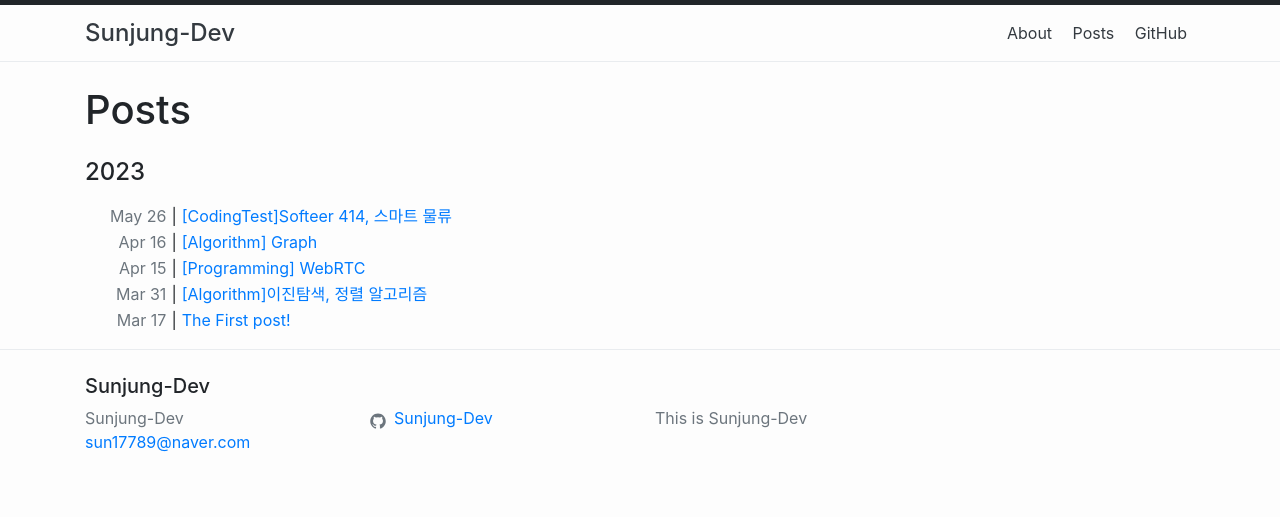
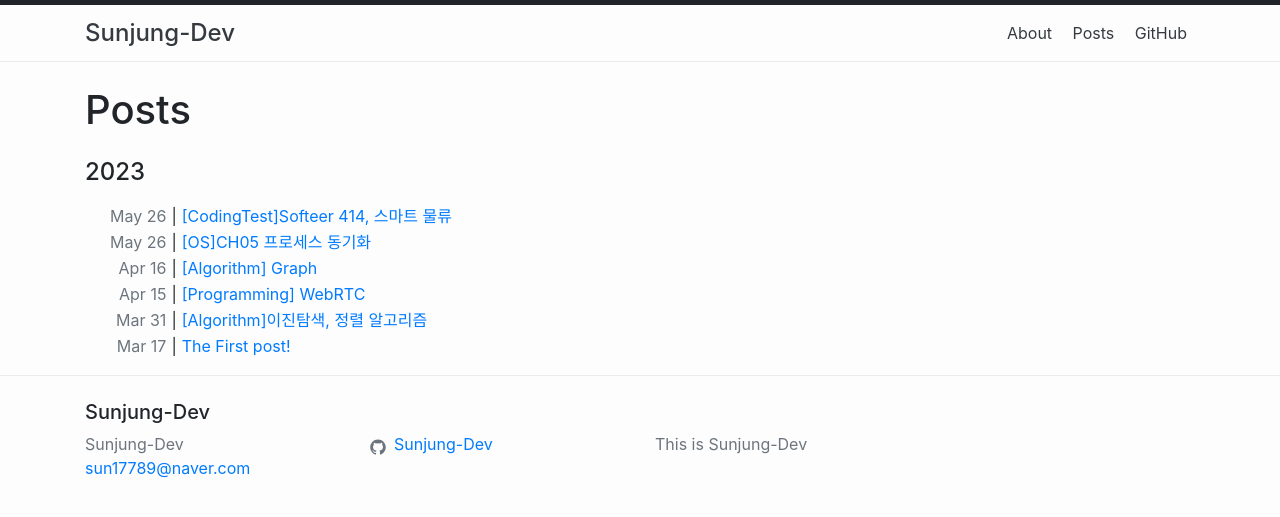
Before and after one commit to Sunjung-Dev/sunjung-dev.github.io, a Jekyll site: the page built from posts.md, in a window 1280 px wide. Shown: the top 517 px of the page. Built offline with Jekyll 4.4.1, drawn with Linux system fonts in a browser that asks for light colours.

Commit message:
414번 수정

```diff
--- /dev/null
+++ b/_posts/2023-05-27-os-ch05.md
@@ -0,0 +1,6 @@
+---
+layout: post
+title:  "[OS]CH05 프로세스 동기화"
+date:   2023-05-27 00:00:00 +0900
+category: OS
+---
```
Also changed, not shown: _posts/2023-05-27-softeer414.md (+4 -1 lines).
